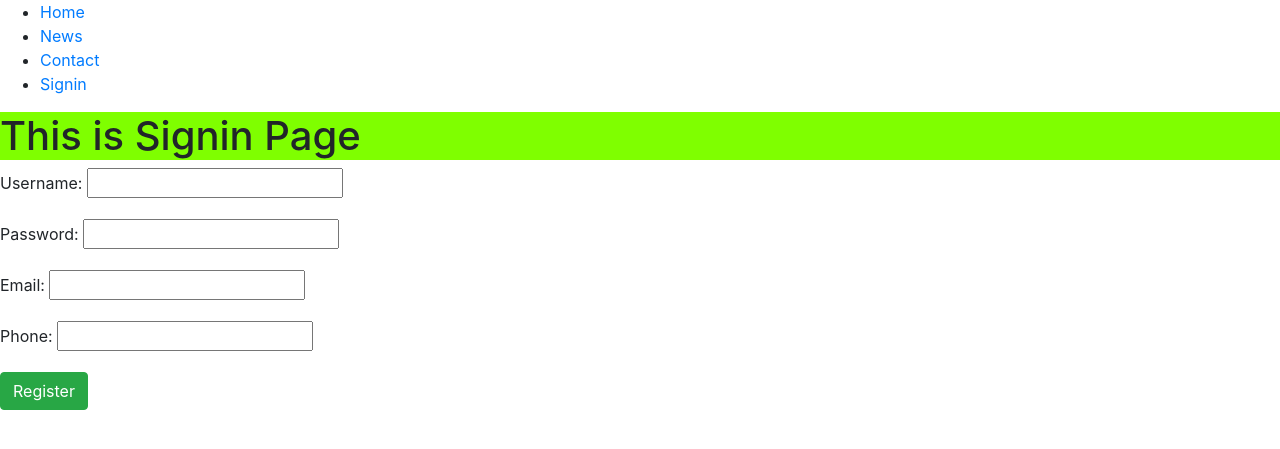
After one commit to sumityadav22/Django-Practice, a Django app: page /signin/ in a window 1280 px wide. The commit adds this page. Shown: the top 449 px of the page. Run offline with Django 3.2, Linux system fonts and the light colour scheme; some libraries are stand-ins or nearby versions.

Commit message:
ADD - Signin form

```diff
--- a/learnDjango/SportApp/admin.py
+++ b/learnDjango/SportApp/admin.py
@@ -1,6 +1,7 @@
-from .models import News
+from .models import News, RegistrationData
 from django.contrib import admin
 
 # Register your models here.
 admin.site.register(News)
+admin.site.register(RegistrationData)
 # admin.site.register(SportNews)
--- /dev/null
+++ b/learnDjango/SportApp/forms.py
@@ -0,0 +1,9 @@
+from django import forms
+
+
+
+class RegistrationForm(forms.Form):
+    username = forms.CharField(max_length = 100)
+    password = forms.CharField(max_length = 100)
+    email = forms.CharField(max_length = 100)
+    phone = forms.CharField(max_length = 100)
--- a/learnDjango/SportApp/urls.py
+++ b/learnDjango/SportApp/urls.py
@@ -1,9 +1,10 @@
 from django.urls import path
-from .views import News, Home,  Contact
+from .views import News, Home,  Contact, Signin
 
 urlpatterns = [
     # Note : Using this name we can do the 'url linking'
     path('', Home, name = 'Home'),
     path('news/', News, name = 'News'),
     path('contact/', Contact, name = 'Contact'),
+    path('signin/', Signin, name = 'Signin'),
 ]
--- a/learnDjango/SportApp/views.py
+++ b/learnDjango/SportApp/views.py
@@ -1,5 +1,6 @@
 from django.shortcuts import render
 from django.shortcuts import HttpResponse
+from .forms import RegistrationForm
 
 # Create your views here.
 
@@ -21,3 +22,9 @@ def Contact(request):
         "age": 20
     }
     return render(request,'contact.html',context)
+
+def Signin(request):
+    context = {
+        "form":RegistrationForm
+    }
+    return render(request,'signin.html',context)
--- a/learnDjango/templates/navbarForAll.html
+++ b/learnDjango/templates/navbarForAll.html
@@ -5,5 +5,6 @@
         <li><a href = "{% url 'Home' %}" >Home</a></li>
         <li><a href="{% url 'News' %}">News</a></li>
         <li><a href= "{% url 'Contact' %}">Contact</a></li>
+        <li><a href= "{% url 'Signin' %}">Signin</a></li>
     </ul>
 </nav>
--- /dev/null
+++ b/learnDjango/templates/signin.html
@@ -0,0 +1,14 @@
+{% extends 'base.html' %}
+{% block title %} Signin {% endblock %}
+
+{% block body %}
+    <h1>This is Signin Page</h1>
+    <form action="" method="POST">
+    <!-- {{ form }} -->
+    <!-- If we want to see the form properly we can also use
+    {{form.as_p}}
+    -->
+    {{ form.as_p }}
+    <input type="submit" value="Register" class="btn btn-success">
+    </form>
+{% endblock %}
```
Also changed, not shown: learnDjango/SportApp/models.py (+8 -0 lines), learnDjango/SportApp/migrations/0002_registrationdata.py (added), learnDjango/db.sqlite3.
